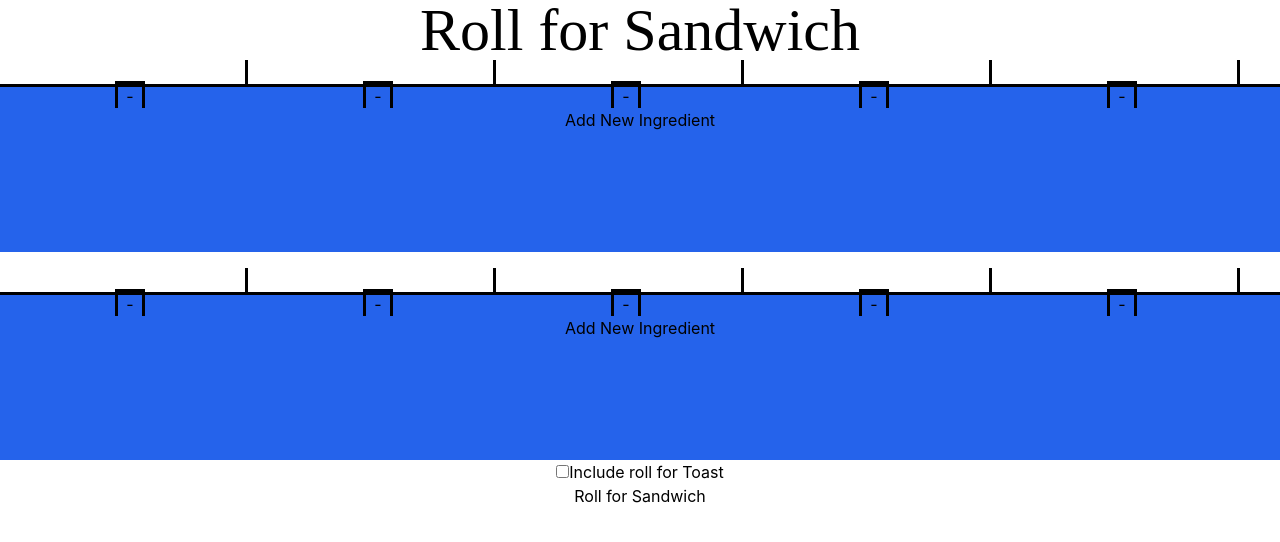
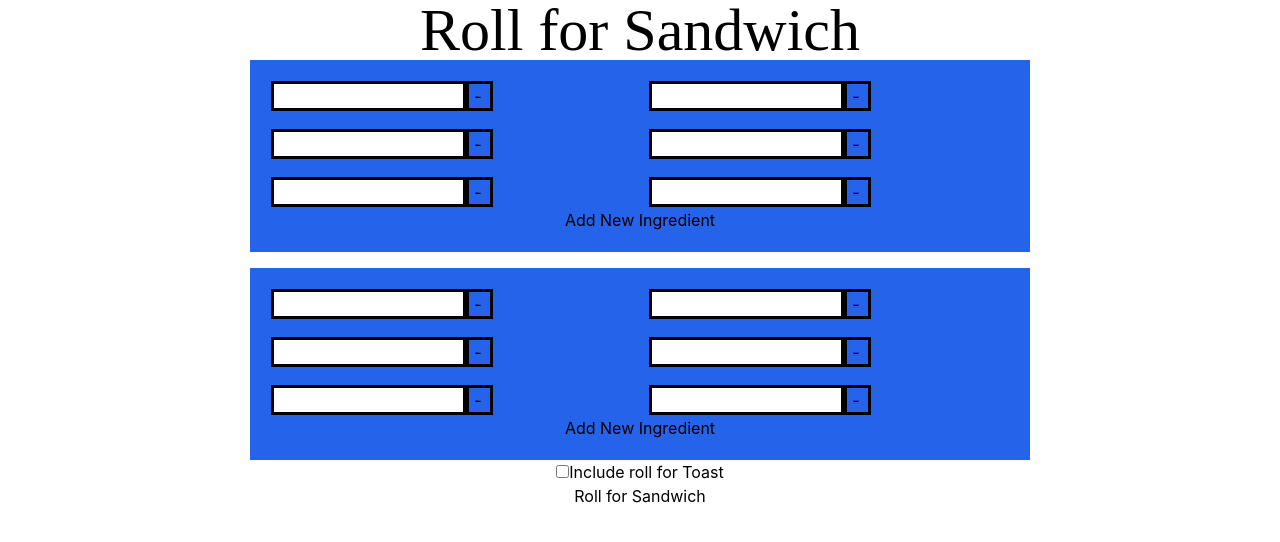
Before and after one commit to endingwithali/rollforsando, a React (Create React App) app: page / in a window 1280 px wide. Shown: the top 542 px of the page. Built offline with nearby package versions, Linux system fonts and the light colour scheme; a web font is replaced by a local one.

Commit message:
got columns for adding ingredients working

```diff
--- a/src/App.js
+++ b/src/App.js
@@ -56,10 +56,12 @@ function App() {
       {/* <header className="App-header">
       </header> */}
       <h1 class="text-6xl font-header-font">Roll for Sandwich</h1>
-      <div id={"lists"} class="space-y-4">
-            {parts.map((item, index) =>
-              <OptionContainer parentIndex={index} parentState={parts}></OptionContainer>
-            )}
+      <div class="container md:max-w-[268px] sm:max-w-[140px] lg:max-w-[524px] xl:max-w-[780px] 2xl:max-w-[936px]">
+        <div id={"lists"} class="space-y-4">
+              {parts.map((item, index) =>
+                <OptionContainer parentIndex={index} parentState={parts}></OptionContainer>
+              )}
+        </div>
       </div>
 
       <div>
--- a/src/components/OptionContainer.js
+++ b/src/components/OptionContainer.js
@@ -36,12 +36,14 @@ export default function OptionContainer({parentIndex, parentState}){
     }
 
     return(
-        <div class=" h-48 container-sm bg-blue-600" >
-            <div class="grid grid-flow-col overflow-x-auto"id={className+"list"}>
+        <div class="h-48 bg-blue-600 p-5" >
+            <div class="overflow-x-auto grid grid-rows-3 grid-flow-col gap-4"id={className+"list"}>
                 {elements.map((item, index) =>
-                    <div class="space-x-3" key={item.id}>
-                        <input class="outline" onChange={e => handleChange(index, e.target.value)}/>
-                        <button class="outline bg-gray w-6" onClick={() => handleDelete(item.id)}>-</button>
+                    <div class="row-span-1 col-span-2" key={item.id}>
+                        <div class="flex flex-nowrap m-1">
+                            <input class="outline w-48" onChange={e => handleChange(index, e.target.value)}/>
+                            <button class="outline bg-gray w-6 " onClick={() => handleDelete(item.id)}>-</button>
+                        </div>
                     </div>
                 )}
             </div>
```
